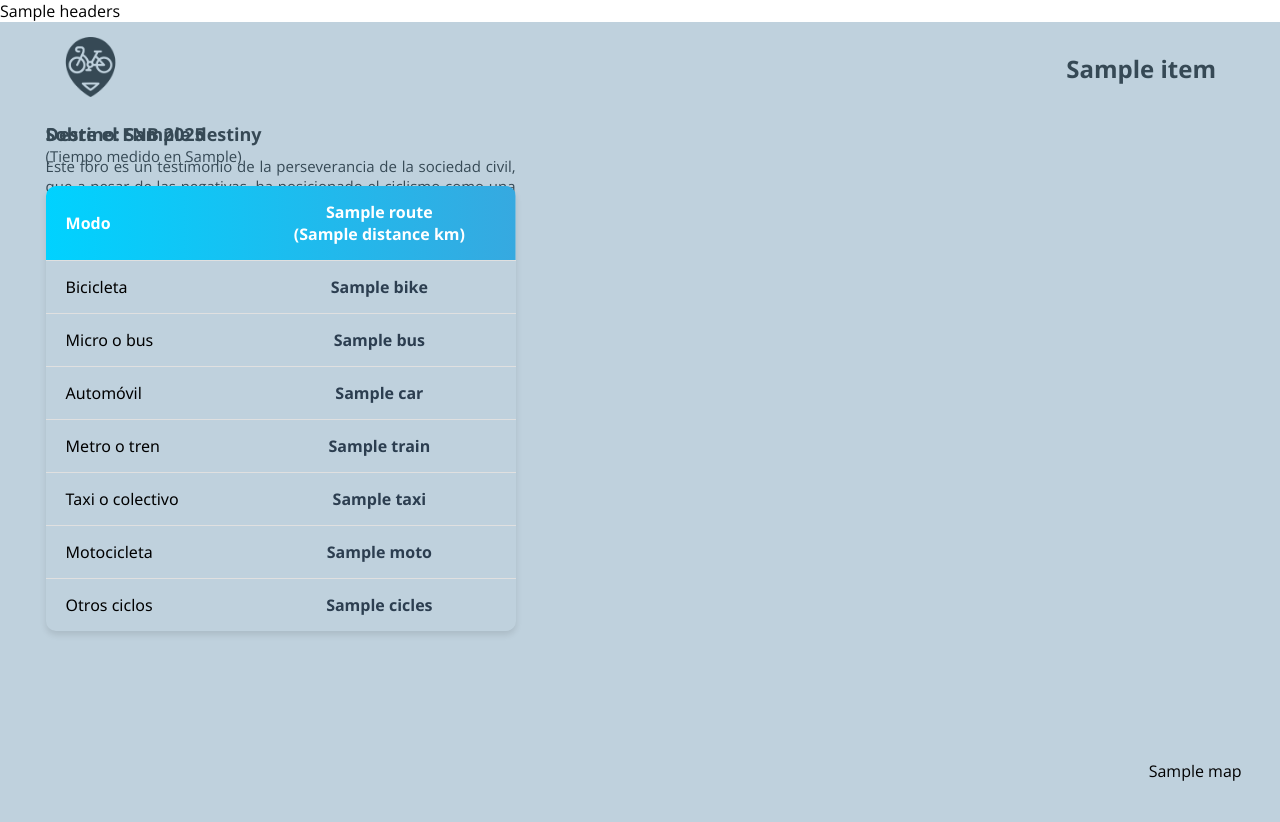
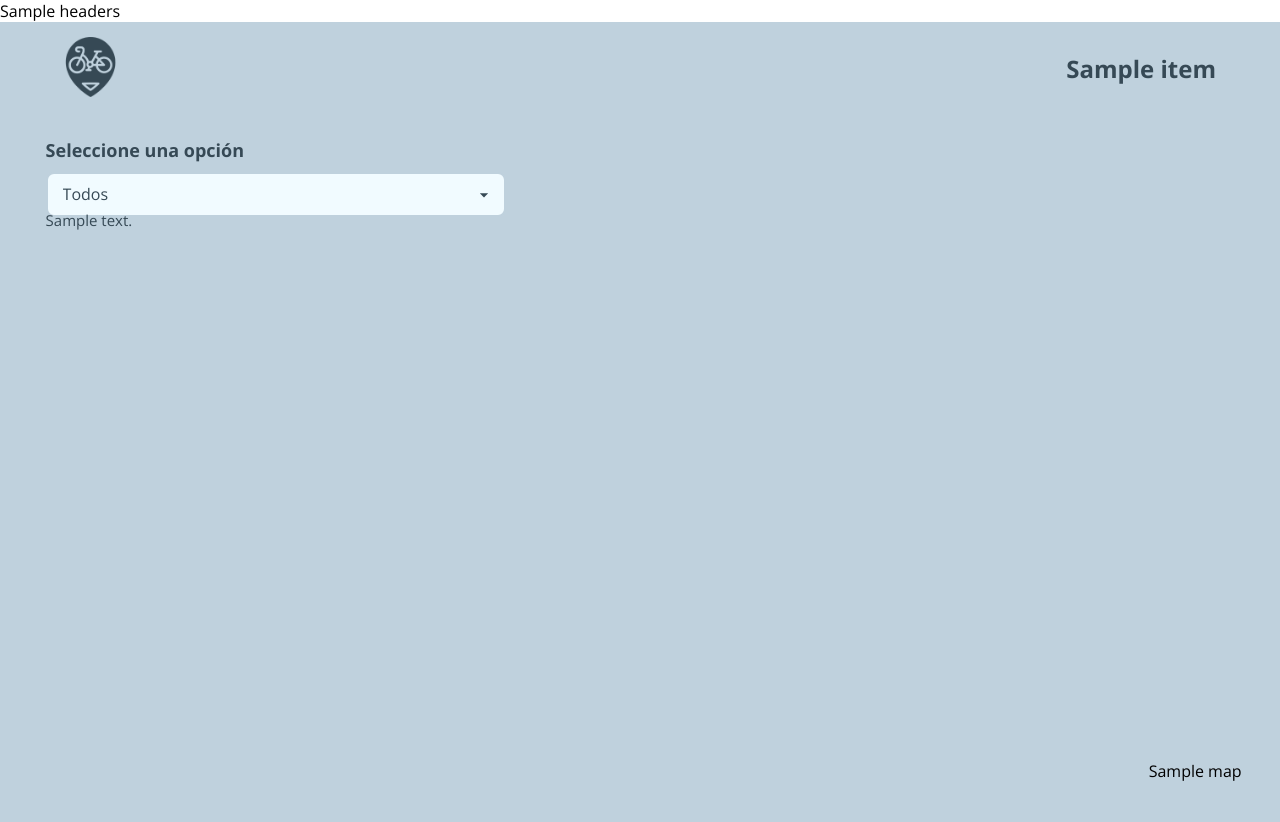
Before and after one commit to liberticl/cicloamigable, a Flask app: template templates/fnb.html in a window 1280 px wide. Run offline with Flask 3, Linux system fonts and the light colour scheme; the template is opened without the code that fills it: most values are stand-ins (such as "Sample title", 1, 10 or a date in 2020).

Commit message:
feat(fnb): se agregan lugares y tablas para fnb

```diff
--- a/app.py
+++ b/app.py
@@ -1,7 +1,8 @@
 # from werkzeug.middleware.proxy_fix import ProxyFix
 from flask import Flask, render_template, url_for, request
 from config import NAVBAR_ITEMS, VLPO_CICLOAMIGABLE, MEMT, FNB, get_points
-from utils import create_map, create_memt_map, create_fnb_map, get_html, get_city_info
+from utils import (create_map, create_memt_map, create_fnb_map, get_html,
+                   get_city_info, get_fnb_services_types, get_service_info)
 
 
 app = Flask(__name__)
@@ -55,14 +56,35 @@
 def fnb():
     base_url = url_for('static', filename='img')
     points = get_points(FNB, base_url)
+    types = get_fnb_services_types(points)
 
-    this_map = create_fnb_map(points)
+    selected = request.args.get('service', None)
+    to_show = get_service_info(selected, points)
+
+    this_map = create_fnb_map(to_show)
     headers, deckgl = get_html(this_map)
 
+    info = None
+    footer = None
+    if selected not in types and selected and selected != 'all':
+        if to_show:
+            footer = to_show[0].get('details', {}).get('footer', [])
+            rooms = to_show[0].get('details', {}).get('rooms', [])
+            activities = to_show[0].get('details', {}).get('activities', [])
+            if rooms:
+                info = ['hostal', rooms]
+            if activities:
+                info = ['fnb', activities]
+
+    services = {t: [p['name'] for p in points if p['type'] == t] for t in types}  # noqa
     return render_template("fnb.html",
                            navbar_items=NAVBAR_ITEMS,
                            headers=headers,
-                           map=deckgl)
+                           map=deckgl,
+                           services=services,
+                           selected=selected,
+                           info=info,
+                           footer=footer)
 
 
 # @app.route("/presentacion")
--- a/static/css/fnb.css
+++ b/static/css/fnb.css
@@ -14,7 +14,42 @@
   color: #364955;
 }
 
+.info-table {
+  width: 100%;
+  max-width: 500px;
+  border-collapse: collapse;
+  font-family: 'Segoe UI', Tahoma, Geneva, Verdana, sans-serif;
+  box-shadow: 0 4px 6px rgba(0, 0, 0, 0.1);
+  margin: 20px 0;
+  overflow: hidden;
+  border-radius: 10px;
+}
+
+.info-table thead tr {
+  background-color: #21177071;
+  /* background: linear-gradient(to right, #00d2ff, #36a9e0); */
+  color: white;
+  text-align: left;
+  font-weight: bold;
+}
+
+.info-table th,
+.info-table td {
+  padding: 15px 20px;
+  text-align: left;
+  border-bottom: 1px solid #e0e0e0;
+}
+
+.info-table tbody tr:last-child td {
+  border-bottom: none;
+}
+
+.info-table tbody tr:hover {
+  background-color: rgba(54, 73, 85,0.25);
+}
+
 .paragraph {
+  margin-bottom: 0%;
   font-weight: 150;
   font-size: 15px;
   color: #364955;
@@ -28,7 +63,7 @@
 }
 
 /* Formulario de selección de comunas */
-.city-form {
+.service-form {
   position: absolute;
   left: 2%;
   top: 12%;
@@ -45,7 +80,7 @@
   /* transition: all 0.3s ease; */
 }
 
-/* .city-form:hover {
+/* .service-form:hover {
     box-shadow: 0 6px 20px rgba(0, 0, 0, 0.15);
   } */
 
@@ -59,6 +94,14 @@
   font-size: 18px;
   color: #364955;
   margin-bottom: 10px;
+}
+
+.type-label {
+  font-weight: bold;
+}
+
+.detail-small {
+  font-size: small;
 }
 
 .form-select {
@@ -112,7 +155,7 @@
 .table {
   position: absolute;
   left: 2%;
-  top: 10%;
+  top: 21%;
   /* width: 95%; */
   max-width: 100%;
   margin: 0 auto;
@@ -122,7 +165,7 @@
   padding: 20px;
   /* border-radius: 15px; */
   /* box-shadow: 0 4px 15px rgba(0, 0, 0, 0.4); */
-  width: 510px;
+  width: 500px;
   transition: all 0.3s ease;
 }
 
@@ -132,13 +175,12 @@
     height: 80px;
   }
 
-  .city-form {
+  .service-form {
     position: static;
     top: auto;
     right: auto;
-    width: 90%;
+    width: 100%;
     margin: 0 auto;
-    background: rgba(255, 255, 255, 0.95);
   }
 
   .form-select {
@@ -161,7 +203,8 @@
   }
 
   #deck-container {
-    width: 90%;
+    width: 80vw;
+    height: 30vh;
     margin-top: 0;
   }
 }
--- a/templates/fnb.html
+++ b/templates/fnb.html
@@ -22,90 +22,92 @@
 
         <div class="navbar-space"></div>
 
-        <div class="table">
+        {% if not info %}
+        <div class="table" style="margin-top: 15px;">
             <b class="table-title">Sobre el FNB 2025</b>
-            <p class="paragraph" style="margin-top: 10px; text-align:justify">
+            <p style="margin-top: 10px; text-align:justify">
                 Este foro es un testimonio de la perseverancia de la sociedad civil, que a pesar de las negativas, ha
                 posicionado el ciclismo como una alternativa viable en una ciudad en que se pensaba imposible pedalear.
             </p>
         </div>
+        {% endif %}
 
-        <!--  <div class="city-form">
-            <form method="get" action="{{ url_for('memt') }}">
+        <div class="service-form">
+            <form method="get" action="{{ url_for('fnb') }}">
                 <div class="form-group">
-                    <label class="form-label" for="city-selector">Seleccionar lugar</label>
-                    <select class="form-select" id="city-selector" name="city" onchange="this.form.submit()">
-                        <option value="">Todos</option>
-                        {% for city in cities %}
-                        <option value="{{ city }}" {% if selected==city %}selected{% endif %}>
-                            {{ city }}
+                    <label class="form-label" for="service-selector">Seleccione una opción</label>
+                    <select class="form-select" id="service-selector" name="service" onchange="this.form.submit()">
+                        <option value="all">Todos</option>
+                        {% for type, service in services.items() %}
+                        <option label="{{ type }}" class="type-label" {%if selected==type %}selected{% endif %}>
+                            {{ type }}
                         </option>
+
+                        {% for s in service %}
+                        <option value="{{ s }}" {% if selected==s %}selected{% endif %}>
+                            &nbsp;&nbsp;&nbsp;&nbsp;&nbsp;&nbsp;{{ s }}
+                        </option>
+                        {% endfor %}
                         {% endfor %}
                     </select>
                 </div>
             </form>
-        </div>  -->
+        </div>
 
-        {% if city_info %}
+        {% if info %}
         <div class="table">
-            <b class="table-title">Destino: {{ city_info.destiny }}</b>
-            <p class="paragraph">(Tiempo medido en {{ city_info.data_unit }})</p>
+            {% if info.0 == 'hostal' %}
             <div class="table-container">
-                <table class="travel-table">
+                <table class="info-table">
                     <thead>
                         <tr>
-                            <th>Modo</th>
-                            {% for route in city_info.measures %}
-                            <th style="text-align: center;">{{ route.place_name }}<br>({{ route.distance }} km)</th>
-                            {% endfor %}
+                            <th>Habitación</th>
+                            <th>Precio</th>
                         </tr>
                     </thead>
                     <tbody>
+                        {% for i in info.1 %}
                         <tr>
-                            <td>Bicicleta</td>
-                            {% for measure in city_info.measures %}
-                            <td class="minutes" style="text-align: center;">{{ measure.data[0].bike }}</td>
-                            {% endfor %}
+                            <td>
+                                {{ i.name | replace(' (', '<br><span class="detail-small">') | replace(')', '</span>')
+                                | safe }}
+                            </td>
+                            <td>
+                                CLP ${{ "{:,.0f}".format(i.price).replace(",", ".") }}
+                            </td>
                         </tr>
-                        <tr>
-                            <td>Micro o bus</td>
-                            {% for measure in city_info.measures %}
-                            <td class="minutes" style="text-align: center;">{{ measure.data[0].bus }}</td>
-                            {% endfor %}
-                        </tr>
-                        <tr>
-                            <td>Automóvil</td>
-                            {% for measure in city_info.measures %}
-                            <td class="minutes" style="text-align: center;">{{ measure.data[0].car }}</td>
-                            {% endfor %}
-                        </tr>
-                        <tr>
-                            <td>Metro o tren</td>
-                            {% for measure in city_info.measures %}
-                            <td class="minutes" style="text-align: center;">{{ measure.data[0].train }}</td>
-                            {% endfor %}
-                        </tr>
-                        <tr>
-                            <td>Taxi o colectivo</td>
-                            {% for measure in city_info.measures %}
-                            <td class="minutes" style="text-align: center;">{{ measure.data[0].taxi }}</td>
-                            {% endfor %}
-                        </tr>
-                        <tr>
-                            <td>Motocicleta</td>
-                            {% for measure in city_info.measures %}
-                            <td class="minutes" style="text-align: center;">{{ measure.data[0].moto }}</td>
-                            {% endfor %}
-                        </tr>
-                        <tr>
-                            <td>Otros ciclos</td>
-                            {% for measure in city_info.measures %}
-                            <td class="minutes" style="text-align: center;">{{ measure.data[0].cicles }}</td>
-                            {% endfor %}
-                        </tr>
+                        {% endfor %}
                     </tbody>
                 </table>
             </div>
+            {% elif info.0 == 'fnb' %}
+            <div class="table-container">
+                <table class="info-table">
+                    <thead>
+                        <tr>
+                            <th>Actividad</th>
+                            <th>Día</th>
+                            <th>Hora</th>
+                        </tr>
+                    </thead>
+                    <tbody>
+                        {% for i in info.1 %}
+                        <tr>
+                            <td>{{ i.name }}</td>
+                            <td>{{ i.day }}</td>
+                            <td>{{ i.time }}</td>
+                        </tr>
+                        {% endfor %}
+                    </tbody>
+                </table>
+            </div>
+            {% endif %}
+
+            {% if footer %}
+            {% for text in footer %}
+            <p class="paragraph">{{ text | safe }}</p>
+            {% endfor %}
+            {% endif %}
         </div>
         {% endif %}
 
```
Also changed, not shown: config.py (+51 -19 lines), utils.py (+17 -5 lines), static/img/icons/fnb/fnb.png (added), static/img/icons/fnb/hostal.png, static/img/logos/fnb/mercado_puerto.png (added).
